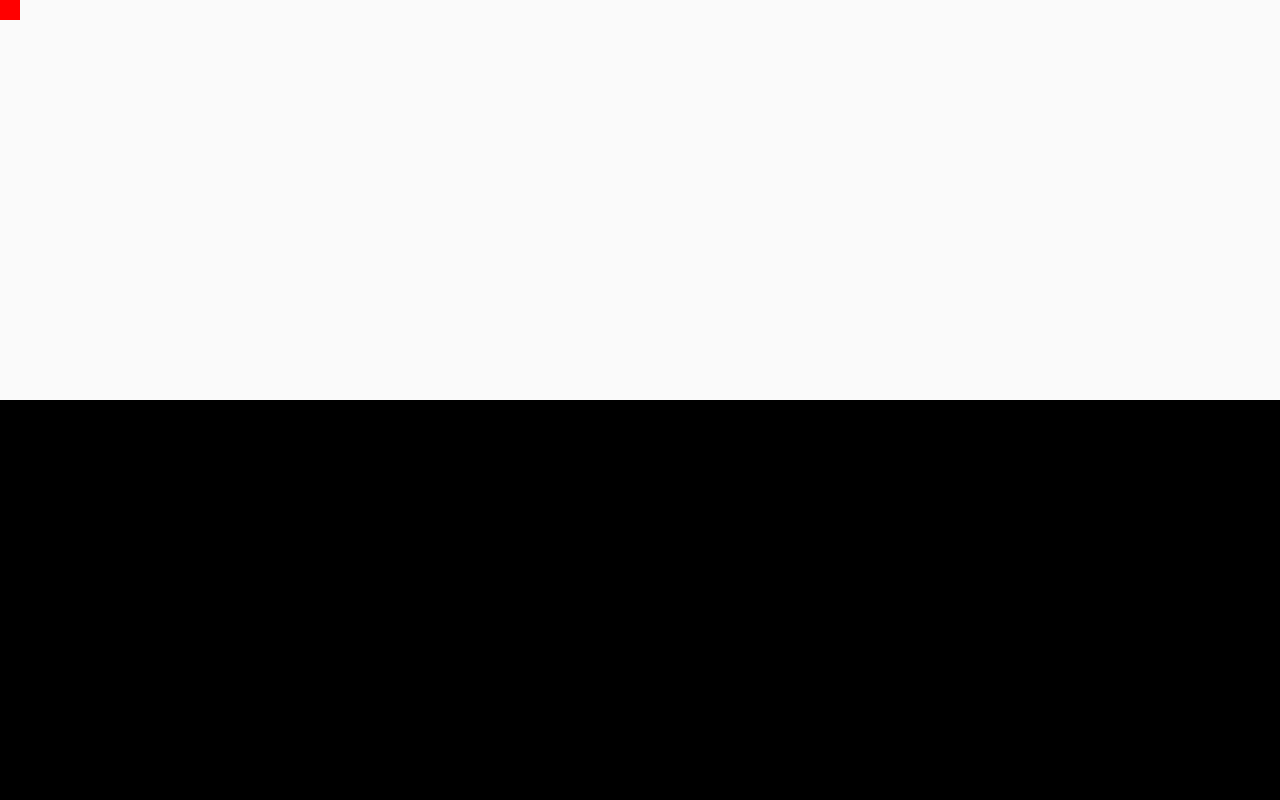
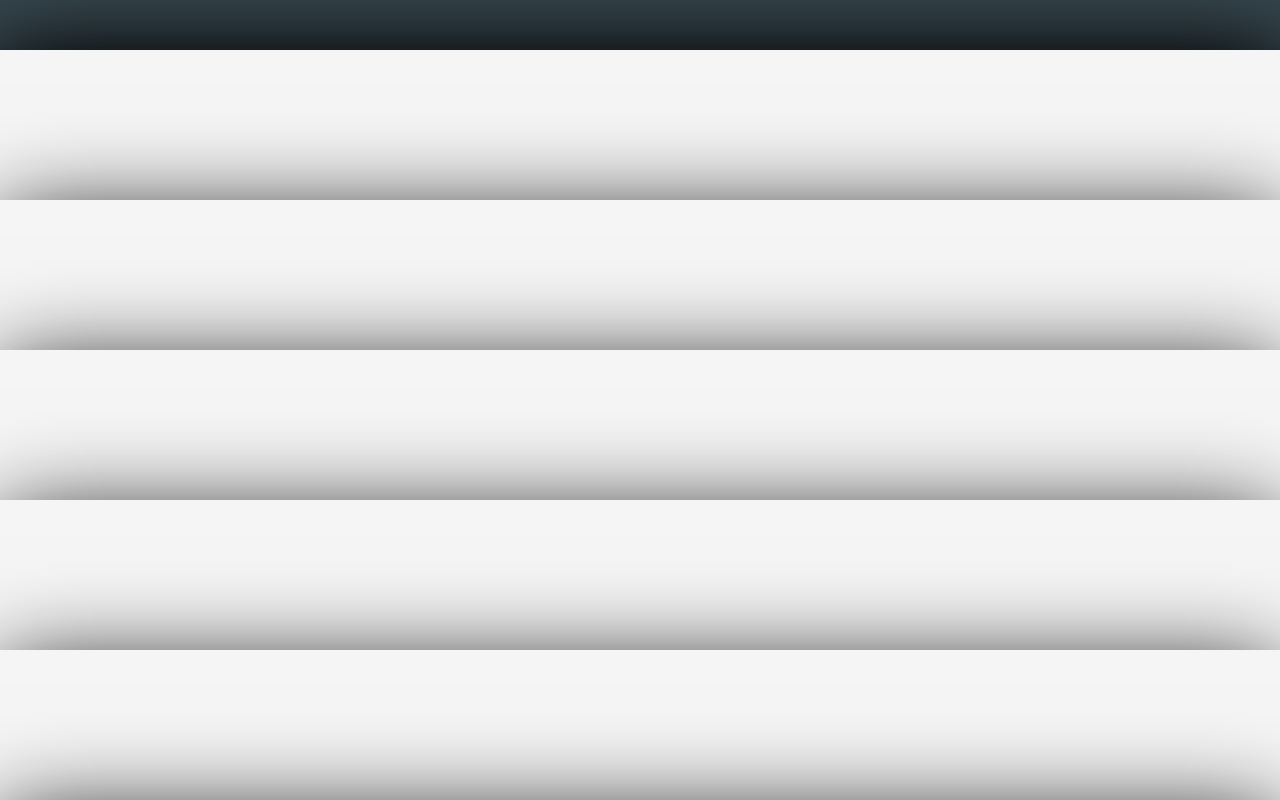
Before and after one commit to aahuangithub/atomTest, a plain HTML site: page index.html in a window 1280 px wide. Drawn offline with Linux system fonts and the light colour scheme.

Commit message:
made first 7 cards

```diff
--- a/atom.js
+++ b/atom.js
@@ -104,9 +104,7 @@ document.onmouseup = atom.input.onmouseup.bind(atom.input);
 atom.button = {
   LEFT: -1,
   MIDDLE: -2,
-  RIGHT: -3,
-  WHEELDOWN: -4,
-  WHEELUP: -5
+  RIGHT: -3
 };
 
 atom.key = {
@@ -165,6 +163,7 @@ atom.canvas.onmousewheel = atom.input.onmousewheel.bind(atom.input);
 
 atom.canvas.oncontextmenu = atom.input.oncontextmenu.bind(atom.input);
 
+
 window.onresize = function(e) {
   atom.canvas.width = window.innerWidth;
   atom.canvas.height = window.innerHeight;
@@ -218,5 +217,3 @@ Game = (function() {
   return Game;
 
 })();
-
-atom.Game = Game;
--- /dev/null
+++ b/card.js
@@ -0,0 +1,34 @@
+var Card = class{
+	constructor(y){
+		this.x = 0;
+		this.y = y;
+		this.xDiff = 0;
+		this.yDiff = 0;
+		this.boxSize = atom.canvas.width;
+		this.isClicked = false;
+	}
+	show(){
+		a.beginPath();
+		a.rect(this.x, this.y, this.boxSize, atom.canvas.height);
+		a.shadowColor = '#000';
+		a.shadowBlur = 90;
+		a.shadowOffsetX, a.shadowOffsetY = 20;
+		a.fillStyle = '#F5F5F5';
+		a.fill();
+		a.closePath();
+	}
+	update(){
+		if(this.isClicked){
+			this.x = touchX + this.xDiff;
+			this.y = touchY + this.yDiff;
+		}
+	}
+	checkCollision(){
+		if(touchX<this.x+this.boxSize && touchX>this.x && touchY<this.y+this.boxSize && touchY>this.y){
+			return true;
+		}
+		else{
+			return false;
+		}
+	}
+}
--- a/game.js
+++ b/game.js
@@ -1,43 +1,55 @@
-atom.input.bind(atom.button.LEFT, 'left'); //makes atom.button.LEFT trigger 'left' to become true
+
+game = Object.create(Game.prototype);
+window.onresize();
 var a = atom.context;
-game = Object.create(Game.prototype);
+var touchX, touchY = 0;
+var isTouching = false;
+
+var hand = [new Card(50), new Card(200), new Card(350)];
+for (let i = 0; i<7; i++){
+	hand.push(new Card(50+150*i));
+}
+
+atom.canvas.addEventListener("touchstart", (e)=>{
+	touchX = e.targetTouches[0].pageX;
+	touchY = e.targetTouches[0].pageY;
+
+	for(let i=hand.length-1; i>=0; i-=1){
+		if(hand[i].checkCollision()){
+			hand[i].xDiff = hand[i].x - touchX;
+			hand[i].yDiff = hand[i].y - touchY;
+			hand[i].isClicked = true;
+			break;
+		}
+	}
+});
+atom.canvas.addEventListener("touchmove", (e)=>{touchX = e.targetTouches[0].pageX; touchY = e.targetTouches[0].pageY;});
+atom.canvas.addEventListener("touchend", (e)=>{
+	touchX = e.changedTouches[0].pageX;
+	touchY = e.changedTouches[0].pageY;
+	//
+	for(let i = 0; i< hand.length; i++) hand[i].isClicked = false;
+})
+
 
 game.update = function(dt){
-	if (atom.input.pressed('left')){
-		this.drawTestRect(0, 0, 22, 22);
-	}
-	else if (atom.input.down('left')){
-		this.drawTestRect(0, 0, 22, 22);
-	}
+	for(let i = 0; i< hand.length; i++) hand[i].update();
 }
 
 game.draw = function(){
-	atom.context.fillStyle = 'black';
-	atom.context.fillRect(0, 0, atom.width, atom.height);
 	this.drawBackground();
-	this.drawTestRect(atom.input.mouse.x, atom.input.mouse.y);
-		if (atom.input.pressed('left')){
-		this.drawTestRect(0, 0, 22, 22);
-	}
-	else if (atom.input.down('left')){
-		this.drawTestRect(0, 0, 22, 22);
-	}
+
+	for(let i = 0; i< hand.length; i++) hand[i].show();
 }
 
 game.drawBackground = function(){
 	a.beginPath();
-	a.fillStyle = '#FAFAFA';
-	a.fillRect(0, 0, atom.width, atom.height/2);
+	a.fillStyle = '#37474F';
+	a.fillRect(0, 0, atom.width, atom.height);
 }
 
-game.drawTestRect = function(x, y){
-	a.beginPath();
-	a.fillStyle = '#FF0000';
-	a.fillRect(x, y, 20, 20);
-}
 //
 window.onfocus = function(){
 	game.run();
 }
-
 game.run();
--- a/index.html
+++ b/index.html
@@ -4,8 +4,9 @@
 <title>Atom Test</title>
 </head>
 <body>
-<canvas></canvas>
+<canvas style="height:100%; width:100%; margin: 0 auto"></canvas>
 <script type="text/javascript" src="atom.js"></script>
+<script type="text/javascript" src="card.js"></script>
 <script type="text/javascript" src="game.js"></script>
 </body>
 </html>
```
